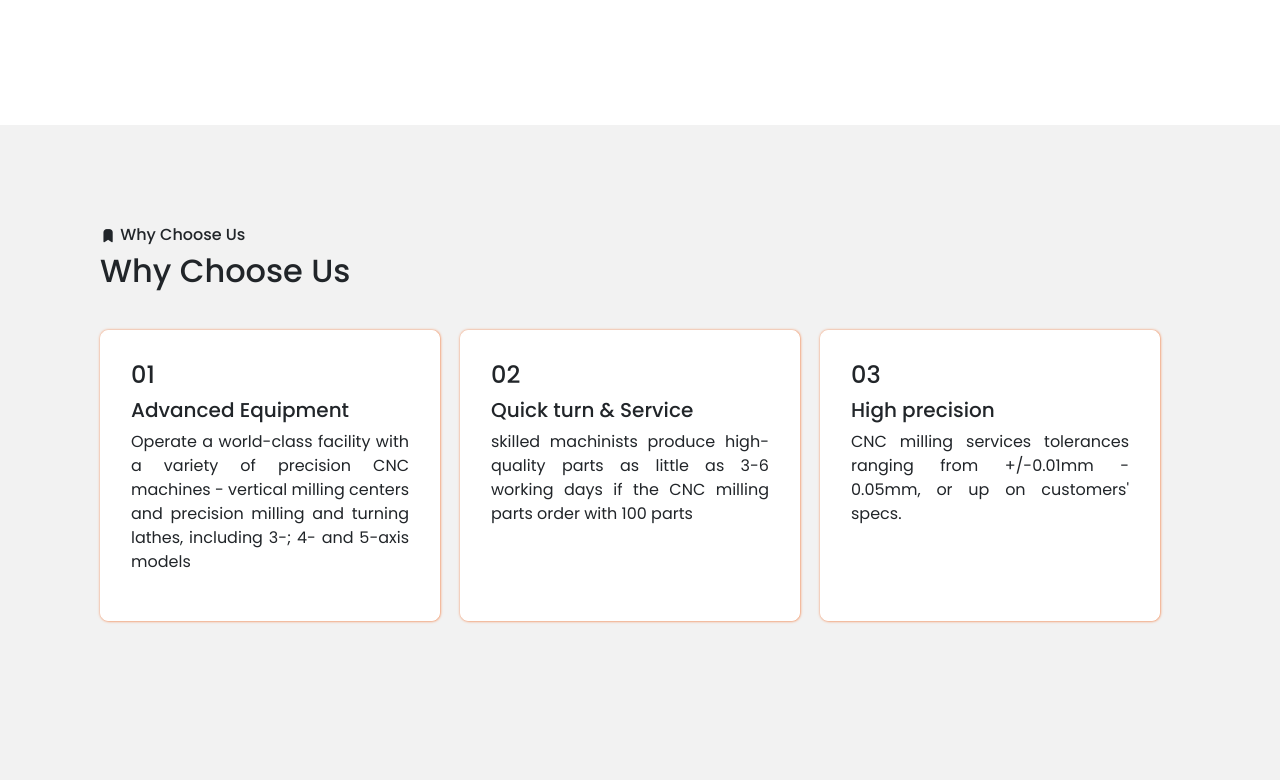
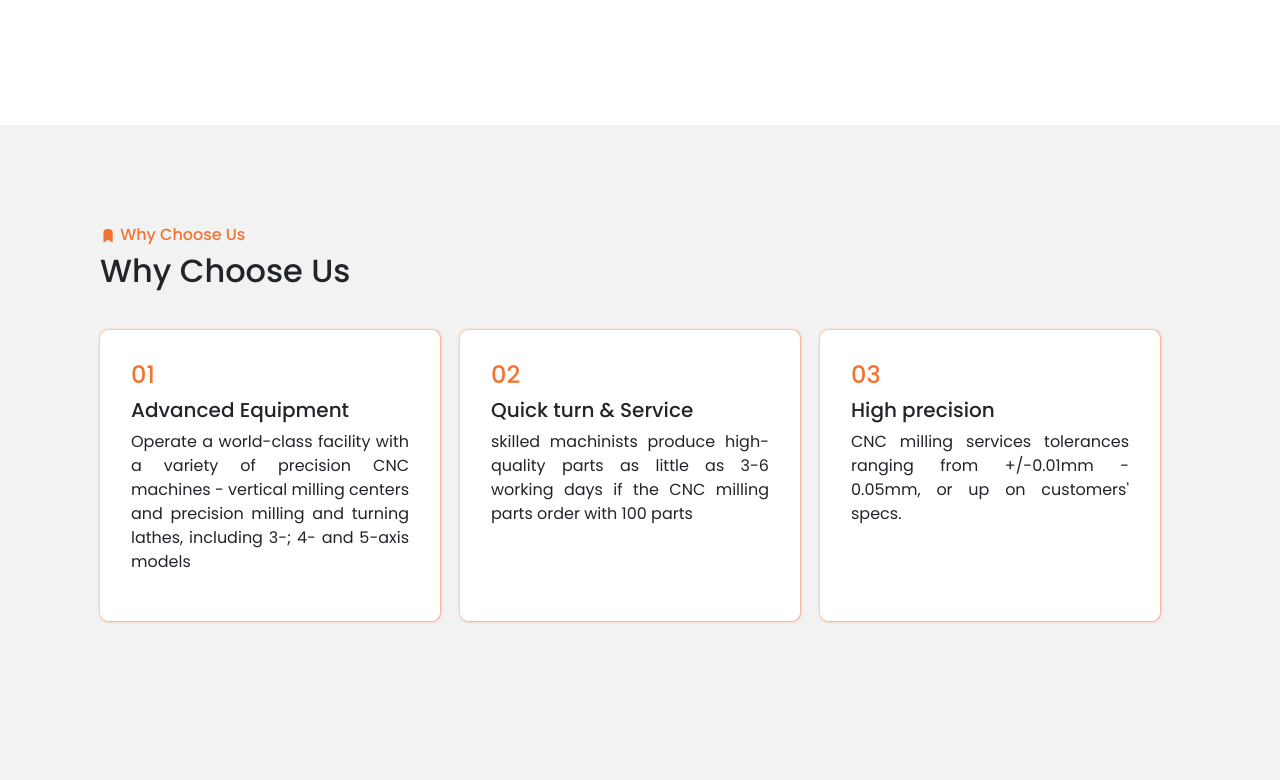
Before and after one commit to InboxTech/shree_ram_industry, a PHP site: page /about.php in a window 1280 px wide. Shown: the part 1042-1822 px from the top of the page. Run offline with PHP 8.4, Linux system fonts and the light colour scheme.

Commit message:
somchange and added i tag class.

```diff
--- a/index.php
+++ b/index.php
@@ -54,7 +54,7 @@
         <!-- text -->
         <div class="col-lg-6 col-md-12">
             <div>
-                <h4 class="title"><i class="ti ti-bookmark-filled"></i> OUR WORKING STATEGIES</h4>
+                <h4><i class="ti ti-bookmark-filled"></i> OUR WORKING STATEGIES</h4>
                 <h1 class="sub-title">We Provide Excellent Engineering Solutions.</h1>
             </div>
             <div>
@@ -127,7 +127,7 @@
 
     <!-- OUR BEST SERVICES -->
     <div class="i-2">
-        <h4><i class="bi bi-bookmark-fill"></i> OUR BEST SERVICES</h4>
+        <h4><i class="ti ti-bookmark-filled"></i> OUR BEST SERVICES</h4>
         <h2>Why we are different</h2>
         <ul>
             <li>
--- a/public/css/about.css
+++ b/public/css/about.css
@@ -73,14 +73,17 @@
     padding: 100px;
     background-color: #F2F2F2;
 }
-.why-choose-us ul {
+.why-choose-us-title h6, .why-choose-us-card h4{
+    color: var(--orang-color);
+}
+.why-choose-us-card ul {
     list-style: none;
     display: flex;
     flex-wrap: wrap;
     padding-left: 0;
     margin: 40px 0;
 }
-.why-choose-us li {
+.why-choose-us-card li {
     flex: 1 0 30%;
     margin: 0 20px 20px 0;
     padding: 30px;
```
